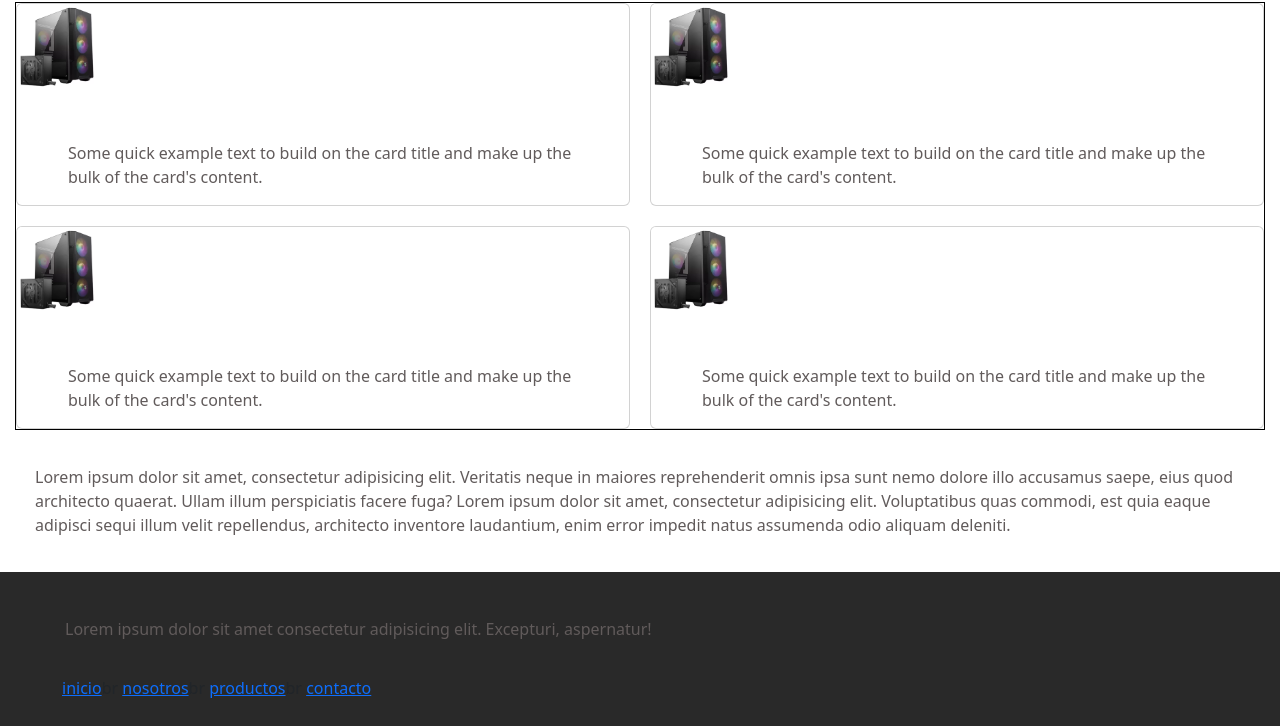
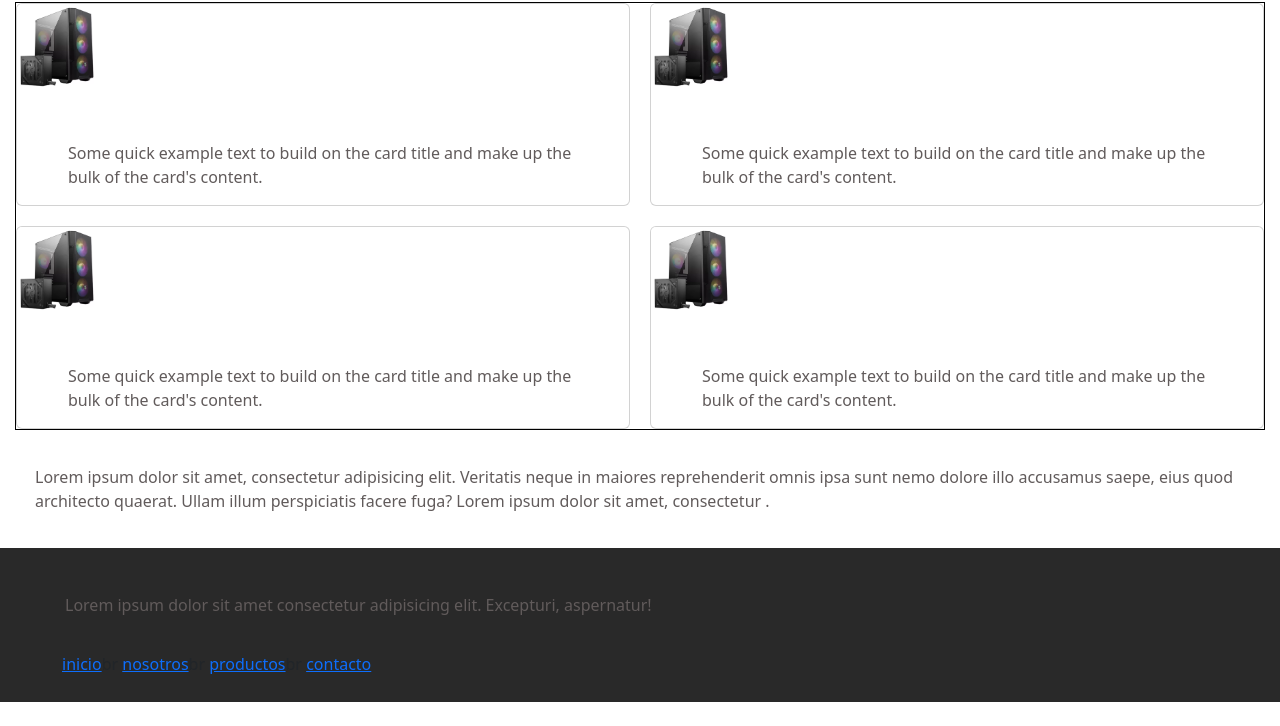
Before and after one commit to ricardo-szylonok/proyecto2, a plain HTML site: page index.html in a window 1280 px wide. Shown: the part 221-947 px from the top of the page. After the commit the page ends 923 px from the top, so only its background shows below. Drawn offline with nearby package versions, Linux system fonts and the light colour scheme.

Commit message:
cambios en el parrafo

```diff
--- a/index.html
+++ b/index.html
@@ -51,7 +51,7 @@
     </div>
   </section>
   <article>
-    <p>Lorem ipsum dolor sit amet, consectetur adipisicing elit. Veritatis neque in maiores reprehenderit omnis ipsa sunt nemo dolore illo accusamus saepe, eius quod architecto quaerat. Ullam illum perspiciatis facere fuga? Lorem ipsum dolor sit amet, consectetur adipisicing elit. Voluptatibus quas commodi, est quia eaque adipisci sequi illum velit repellendus, architecto inventore laudantium, enim error impedit natus assumenda odio aliquam deleniti. </p>
+    <p>Lorem ipsum dolor sit amet, consectetur adipisicing elit. Veritatis neque in maiores reprehenderit omnis ipsa sunt nemo dolore illo accusamus saepe, eius quod architecto quaerat. Ullam illum perspiciatis facere fuga? Lorem ipsum dolor sit amet, consectetur . </p>
   </article>
 </main>
 <footer>
```
